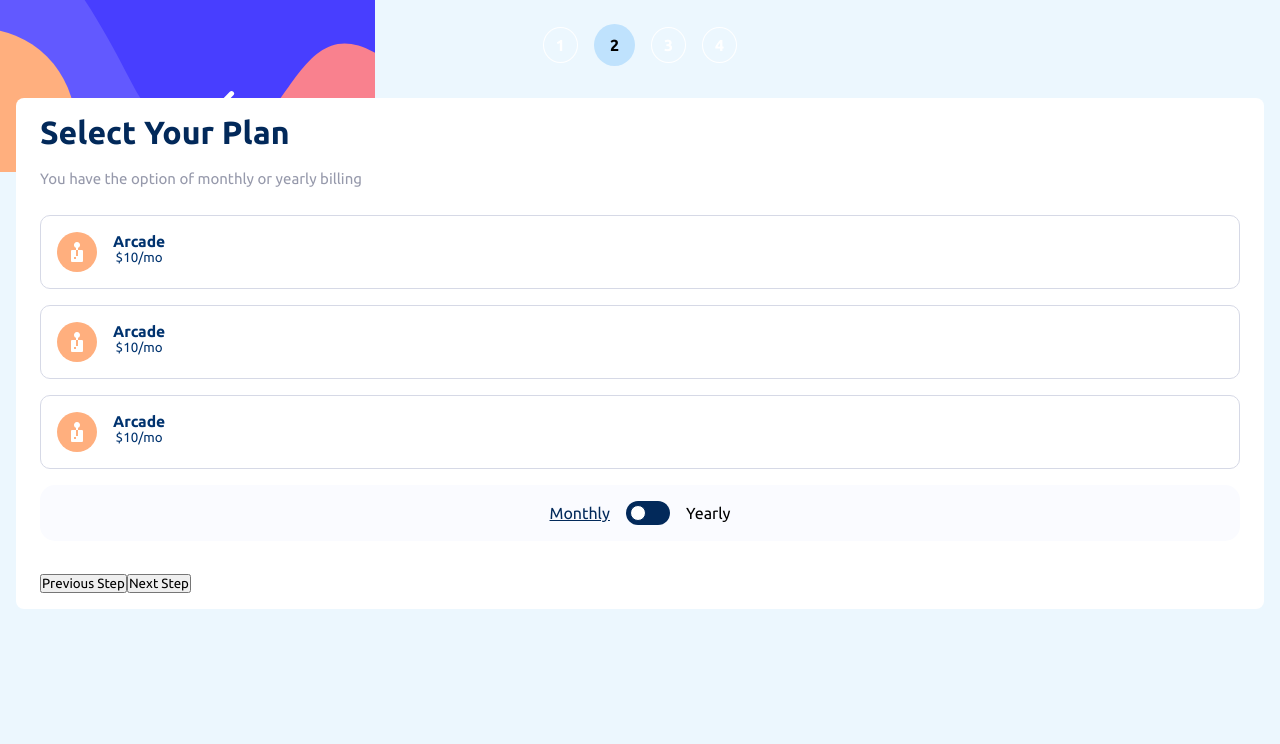
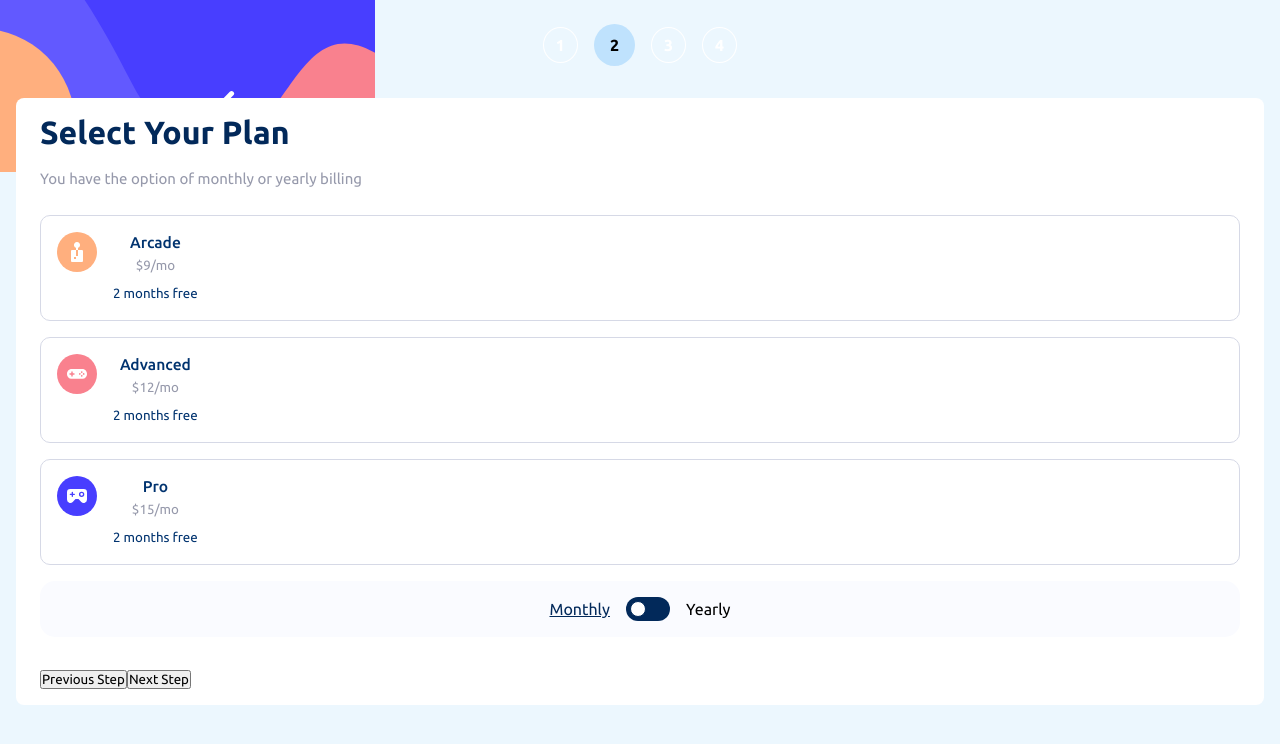
Before and after one commit to AidenNateLuk/multistep-form-react, a React (Vite) app: page / in a window 1280 px wide. Both pictures are taken after a click on the button "Next Step". Shown: the top 744 px of the page. Built offline with nearby package versions, Linux system fonts and the light colour scheme.

Commit message:
added another feature to the second step, and also diversified the options

```diff
--- a/src/components/multi-step-form/components/step-two/index.jsx
+++ b/src/components/multi-step-form/components/step-two/index.jsx
@@ -1,6 +1,3 @@
-import arcadeImg from "../../../../assets/images/icon-arcade.svg";
-import proImg from "../../../../assets/images/icon-pro.svg";
-import advancedImg from "../../../../assets/images/icon-advanced.svg";
 import "./styles.css";
 import { useState } from "react";
 
@@ -31,13 +28,14 @@ export default function StepTwo({
               className="payment-plan"
               onClick={(e) => selectPlan(e)}
             >
-              <img src={arcadeImg} />
+              <img src={plans[i].image} />
               <div className="paymentplan-content">
-                <h3>Arcade</h3>
+                <h3>{plans[i].name}</h3>
                 {paymentFrequency === "Monthly" && (
                   <p>${plan.monthlyPrice}/mo</p>
                 )}
                 {paymentFrequency === "Yearly" && <p>${plan.yearlyPrice}/yr</p>}
+                <div className="insentive">2 months free</div>
               </div>
             </button>
           );
--- a/src/components/multi-step-form/components/step-two/styles.css
+++ b/src/components/multi-step-form/components/step-two/styles.css
@@ -30,6 +30,17 @@
     background-color: white;
     color: hsl(213, 98%, 22%);
     font-weight: 400;
+    line-height: 1.25rem;
+    h3 {
+      font-weight: 500;
+    }
+    p {
+      padding-top: 0.25rem;
+      color: hsl(231, 11%, 63%);
+    }
+    .insentive {
+      padding-top: 0.5rem;
+    }
   }
   .payment-plan:hover {
     background-color: hsla(243, 100%, 62%, 0.045);
--- a/src/components/multi-step-form/index.jsx
+++ b/src/components/multi-step-form/index.jsx
@@ -5,24 +5,32 @@ import StepOne from "./components/step-one";
 import StepTwo from "./components/step-two";
 import StepThree from "./components/step-three";
 
+// images
+import arcadeImg from "../../assets/images/icon-arcade.svg";
+import proImg from "../../assets/images/icon-pro.svg";
+import advancedImg from "../../assets/images/icon-advanced.svg";
+
 export default function MultiStepForm() {
   const [steps, setSteps] = useState([1, 2, 3, 4]);
   const [currentStep, setCurrentStep] = useState(steps[0]);
   const [plans, setPlans] = useState([
     {
       name: "Arcade",
-      monthlyPrice: 10,
-      yearlyPrice: 100,
+      monthlyPrice: 9,
+      yearlyPrice: 90,
+      image: arcadeImg,
     },
     {
-      name: "Arcade2",
-      monthlyPrice: 10,
-      yearlyPrice: 100,
+      name: "Advanced",
+      monthlyPrice: 12,
+      yearlyPrice: 120,
+      image: advancedImg,
     },
     {
-      name: "Arcade3",
-      monthlyPrice: 10,
-      yearlyPrice: 100,
+      name: "Pro",
+      monthlyPrice: 15,
+      yearlyPrice: 150,
+      image: proImg,
     },
   ]);
   const [paymentFrequency, setPaymentFrequency] = useState("Monthly");
```
